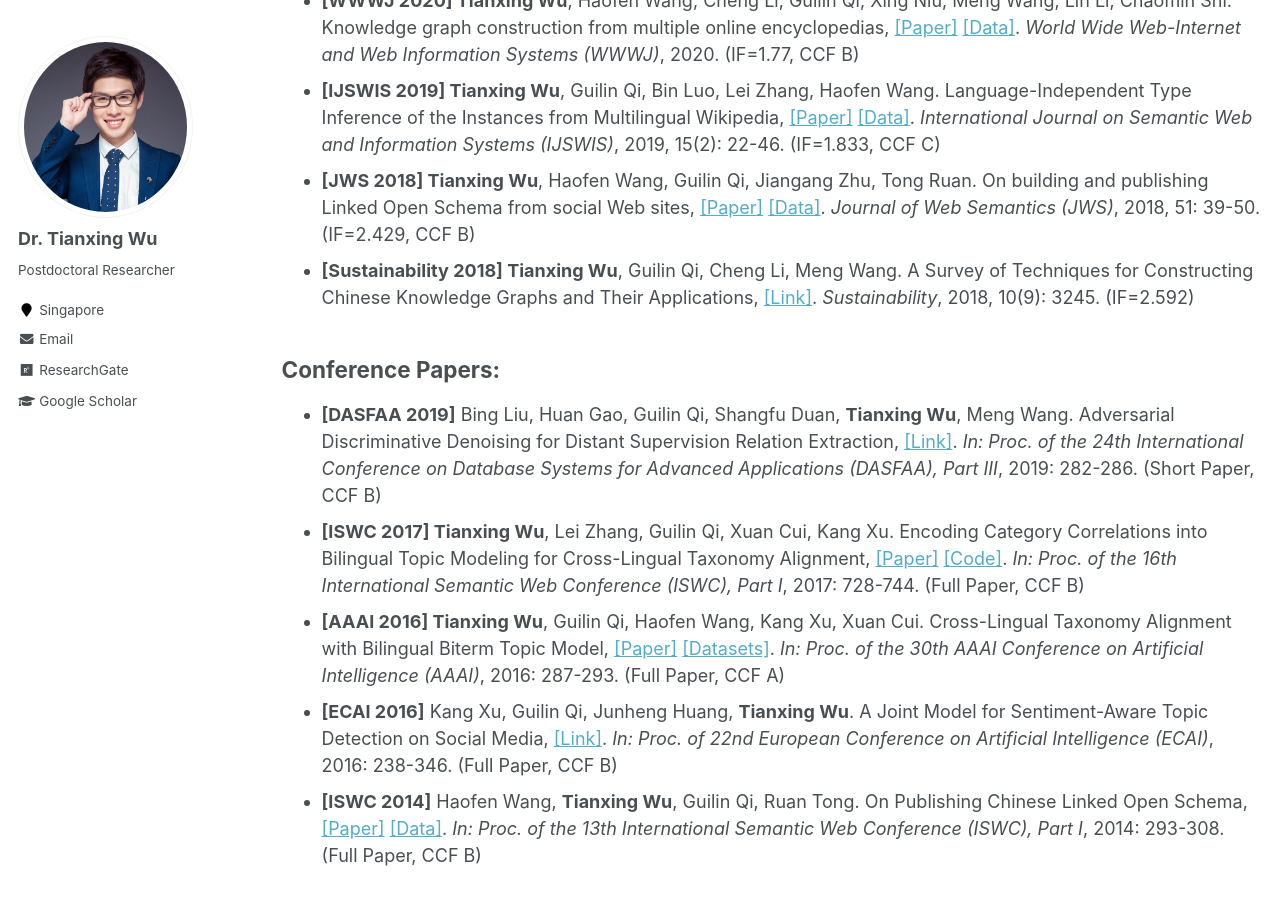
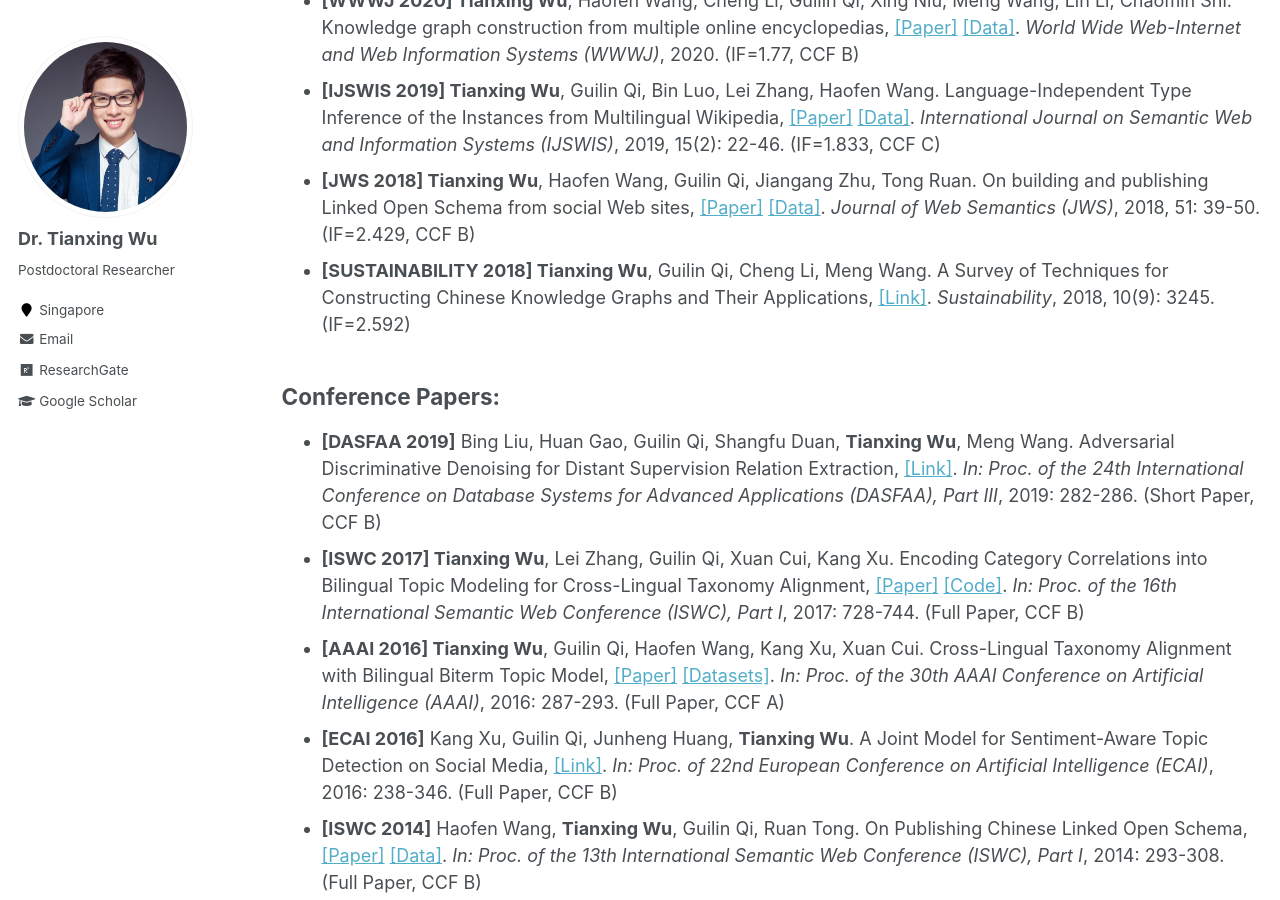
Before and after one commit to tianxing-wu/tianxing-wu.github.io, a Jekyll site: the page built from _pages/selected_publications.md, in a window 1280 px wide and 900 px high, scrolled down 465 px. Built offline with Jekyll 4.4.1, drawn with Linux system fonts in a browser that asks for light colours.

Commit message:
site update

```diff
--- a/_pages/selected_publications.md
+++ b/_pages/selected_publications.md
@@ -12,7 +12,7 @@ The full list of my publications can be found in [DBLP](https://dblp.uni-trier.d
 * **[WWWJ 2020] Tianxing Wu**, Haofen Wang, Cheng Li, Guilin Qi, Xing Niu, Meng Wang, Lin Li, Chaomin Shi. Knowledge graph construction from multiple online encyclopedias, [[Paper]](https://tianxing-wu.github.io/files/paper/WWWJ2020.pdf) [[Data]](http://zhishi.me). <i>World Wide Web-Internet and Web Information Systems (WWWJ)</i>, 2020. (IF=1.77, CCF B)
 * **[IJSWIS 2019] Tianxing Wu**, Guilin Qi, Bin Luo, Lei Zhang, Haofen Wang. Language-Independent Type Inference of the Instances from Multilingual Wikipedia, [[Paper]](https://tianxing-wu.github.io/files/paper/IJSWIS2019.pdf) [[Data]](http://www.multype.org). <i>International Journal on Semantic Web and Information Systems (IJSWIS)</i>, 2019, 15(2): 22-46. (IF=1.833, CCF C)
 * **[JWS 2018] Tianxing Wu**, Haofen Wang, Guilin Qi, Jiangang Zhu, Tong Ruan. On building and publishing Linked Open Schema from social Web sites, [[Paper]](https://tianxing-wu.github.io/files/paper/JWS2018.pdf) [[Data]](http://los.linkingopenschema.info). <i>Journal of Web Semantics (JWS)</i>, 2018, 51: 39-50. (IF=2.429, CCF B)
-* **[Sustainability 2018] Tianxing Wu**, Guilin Qi, Cheng Li, Meng Wang. A Survey of Techniques for Constructing Chinese Knowledge Graphs and Their Applications, [[Link]](https://www.mdpi.com/2071-1050/10/9/3245). <i>Sustainability</i>, 2018, 10(9): 3245. (IF=2.592)
+* **[SUSTAINABILITY 2018] Tianxing Wu**, Guilin Qi, Cheng Li, Meng Wang. A Survey of Techniques for Constructing Chinese Knowledge Graphs and Their Applications, [[Link]](https://www.mdpi.com/2071-1050/10/9/3245). <i>Sustainability</i>, 2018, 10(9): 3245. (IF=2.592)
 
 ## Conference Papers:
 * **[DASFAA 2019]** Bing Liu, Huan Gao, Guilin Qi, Shangfu Duan, **Tianxing Wu**, Meng Wang. Adversarial Discriminative Denoising for Distant Supervision Relation Extraction, [[Link]](https://link.springer.com/chapter/10.1007%2F978-3-030-18590-9_29). <i>In: Proc. of the 24th International Conference on Database Systems for Advanced Applications (DASFAA), Part III</i>, 2019: 282-286. (Short Paper, CCF B)
```
Also changed, not shown: 1 other file.
